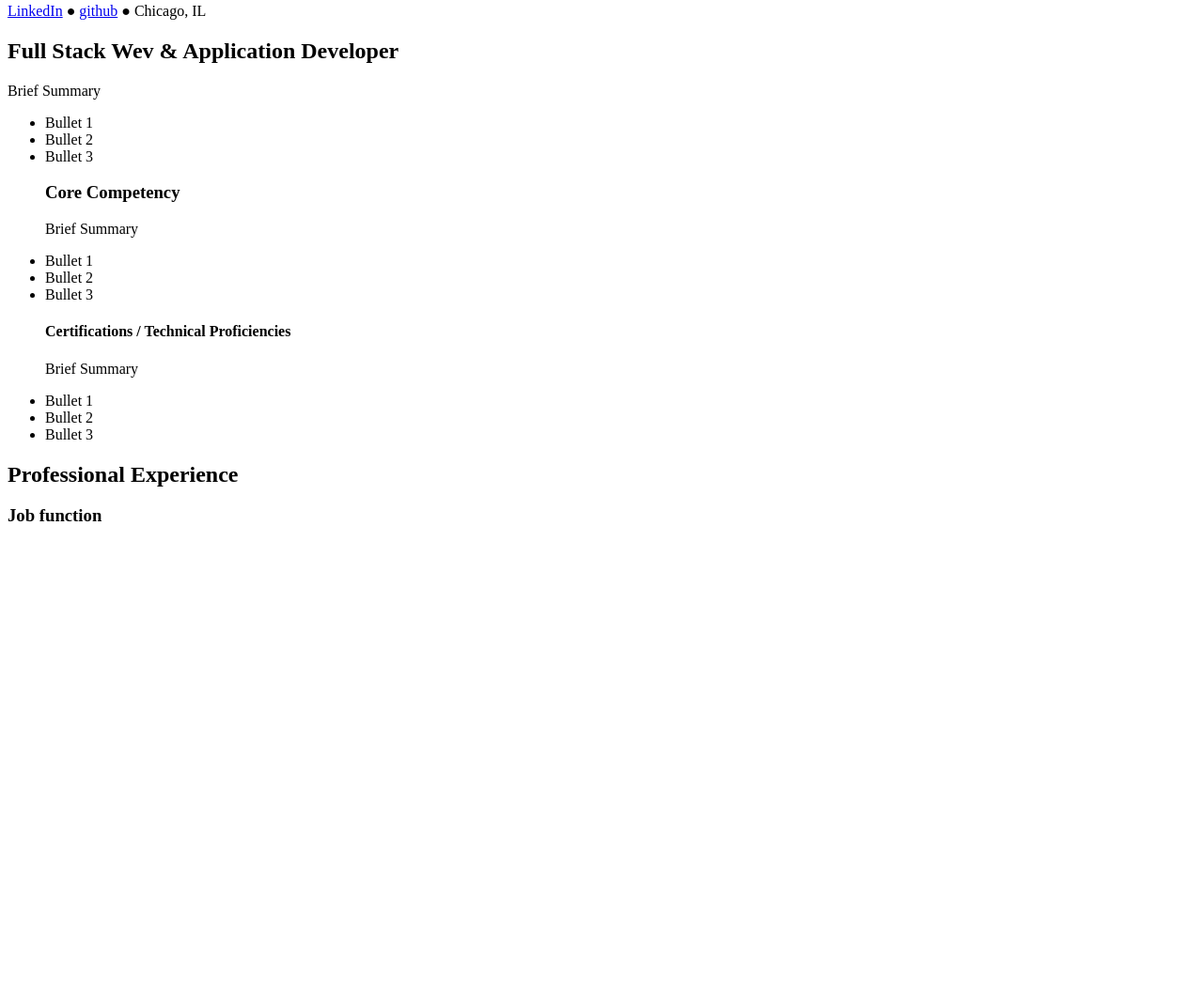
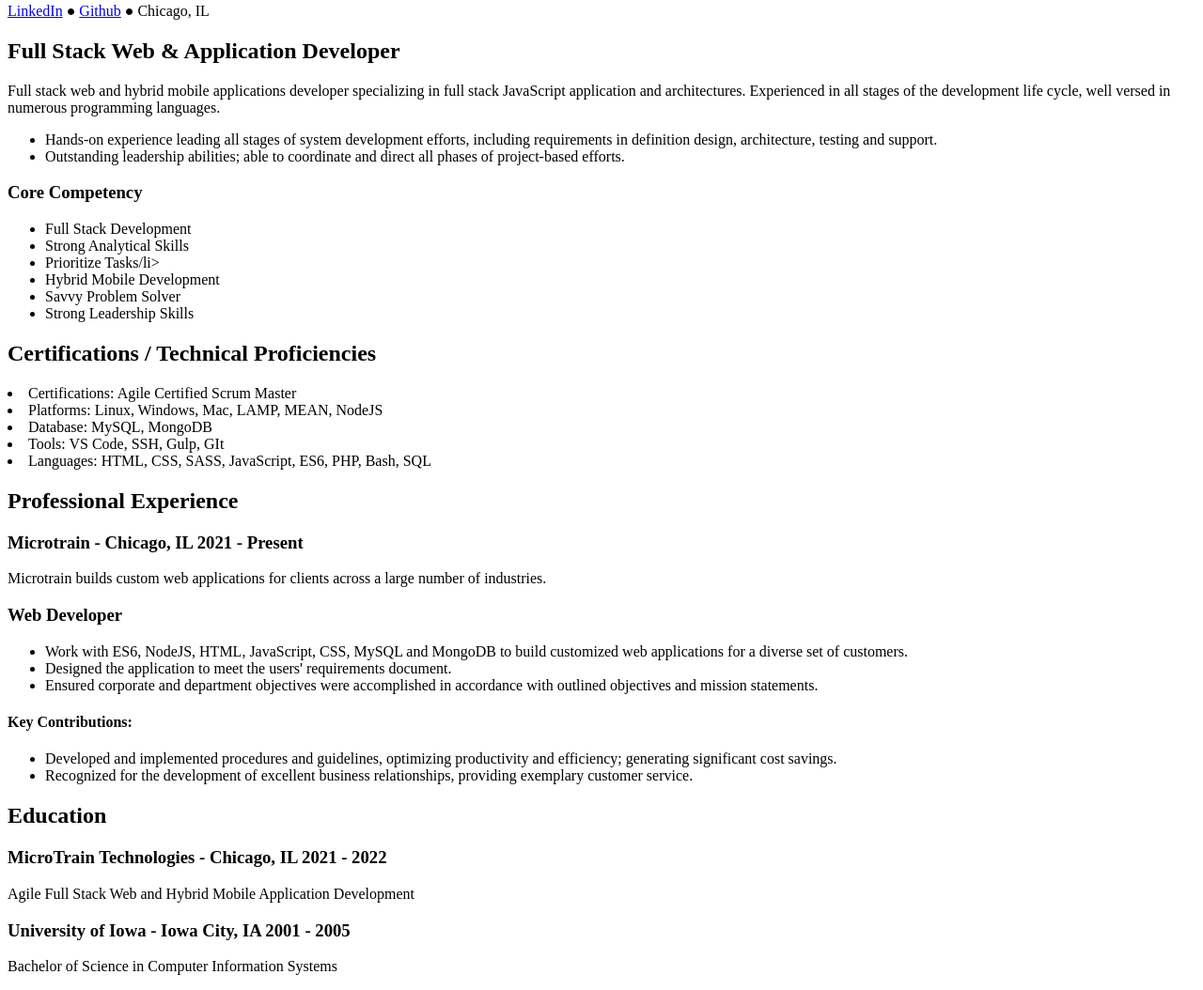
Before and after one commit to Sothea-Nhem/Sothea-Nhemmtbc2111.github.io, a plain HTML site: page resume.html in a window 1280 px wide. Shown: the part 147-1201 px from the top of the page at 94% size. Before the commit the page ends 800 px from the top, so only its background shows below. Drawn offline with Linux system fonts and the light colour scheme.

Commit message:
Added Resume Content

```diff
--- a/resume.html
+++ b/resume.html
@@ -17,32 +17,51 @@
           <div>
             <a href="..." target="_blank" rel="noopener">LinkedIn</a>
             &#x25CF;
-            <a href="..." target="_blank" rel="noopener">github</a>
+            <a href="..." target="_blank" rel="noopener">Github</a>
             &#x25CF;
             Chicago, IL
           </div>
-          <h2>Full Stack Wev & Application Developer</h2>
-          <p>Brief Summary</p>
-        <ul>
-            <li>Bullet 1</li>
-            <li>Bullet 2</li>
-            <li>Bullet 3</li>
-        <h3>Core Competency</h3>
-            <p>Brief Summary</p>
-        </ul>
-    <ul>
-              <li>Bullet 1</li>
-              <li>Bullet 2</li>
-              <li>Bullet 3</li>
-        <h4>Certifications / Technical Proficiencies</h4>
-              <p>Brief Summary</p>
-              </ul>
-<ul>
-                <li>Bullet 1</li>
-                <li>Bullet 2</li>
-                <li>Bullet 3</li>
+          <h2>Full Stack Web & Application Developer</h2>
+          <p>Full stack web and hybrid mobile applications developer specializing in full stack JavaScript application and architectures. Experienced in all stages of the development life cycle, well versed in numerous programming languages.</p>
+          <ul>
+          <li>Hands-on experience leading all stages of system development efforts, including requirements in definition design, architecture, testing and support.</li>
+          <li>Outstanding leadership abilities; able to coordinate and direct all phases of project-based efforts.</li>
+          </ul>
+          <h3>Core Competency</h3>
+          <ul>
+          <li>Full Stack Development</li>
+          <li>Strong Analytical Skills</li>
+          <li>Prioritize Tasks/li>
+          <li>Hybrid Mobile Development</li>
+          <li>Savvy Problem Solver</li>
+          <li>Strong Leadership Skills</li>
+          </ul>
+          <h2>Certifications / Technical Proficiencies</h2>
+          </ul>
+          <li>Certifications:   Agile Certified Scrum Master</li>
+          <li>Platforms:        Linux, Windows, Mac, LAMP, MEAN, NodeJS</li>
+          <li>Database:         MySQL, MongoDB</li>
+          <li>Tools:            VS Code, SSH, Gulp, GIt</li>
+          <li>Languages:        HTML, CSS, SASS, JavaScript, ES6, PHP, Bash, SQL</li>
           </ul>
           <h2>Professional Experience</h2>
-          <h3>Job function</h3>
+          <h3>Microtrain - Chicago, IL      2021 - Present</h3>
+          <p>Microtrain builds custom web applications for clients across a large number of industries.</p>
+          <h3>Web Developer</h3>
+          <ul>
+              <li>Work with ES6, NodeJS, HTML, JavaScript, CSS, MySQL and MongoDB to build customized web applications for a diverse set of customers.</li>
+              <li>Designed the application to meet the users' requirements document.</li>
+              <li>Ensured corporate and department objectives were accomplished in accordance with outlined objectives and mission statements.</li>
+          </ul>
+          <h4>Key Contributions:</h4>
+          <ul>
+              <li>Developed and implemented procedures and guidelines, optimizing productivity and efficiency; generating significant cost savings.</li>
+              <li>Recognized for the development of excellent business relationships, providing exemplary customer service.</li>
+          </ul>
+          <h2>Education</h2>
+          <h3>MicroTrain Technologies - Chicago, IL         2021 - 2022</h3>
+          <p>Agile Full Stack Web and Hybrid Mobile Application Development</p>
+          <h3>University of Iowa - Iowa City, IA            2001 - 2005</h3>
+          <p>Bachelor of Science in Computer Information Systems</p>
     </body>
 </html>
```
